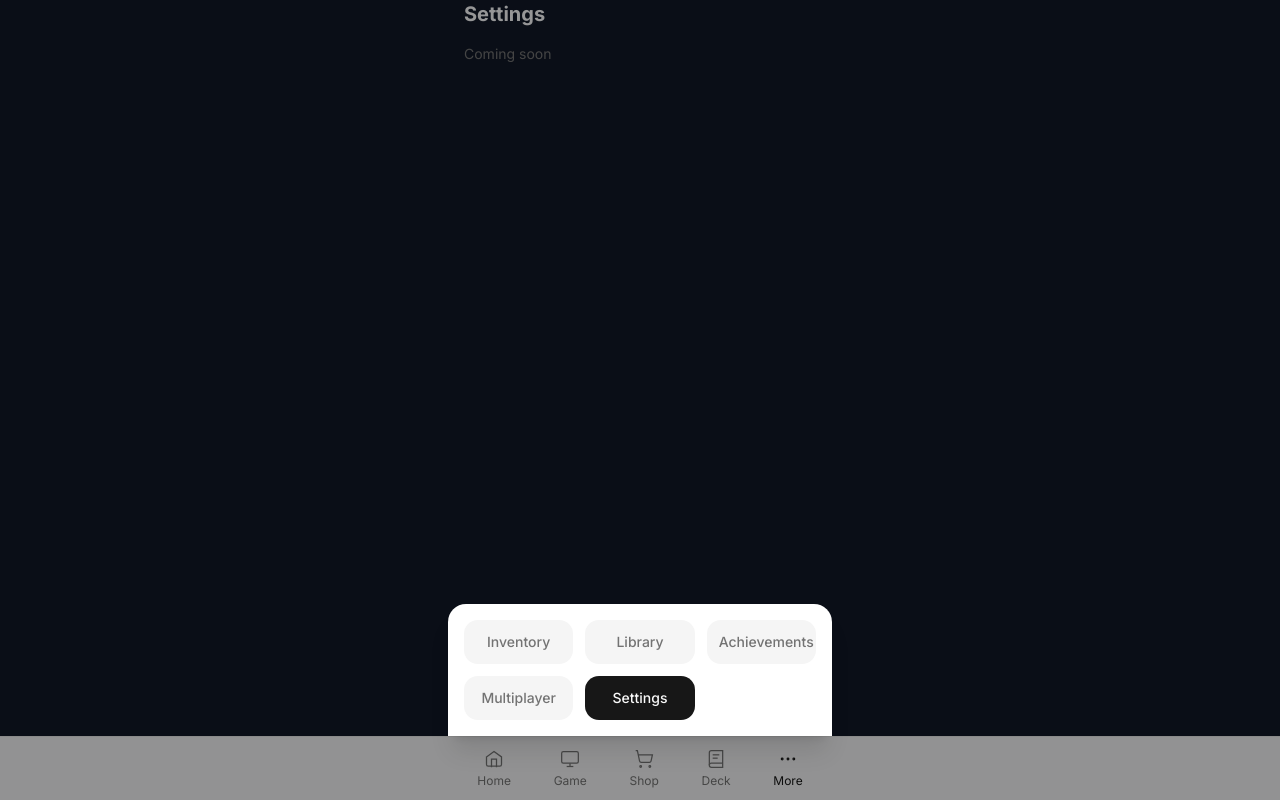
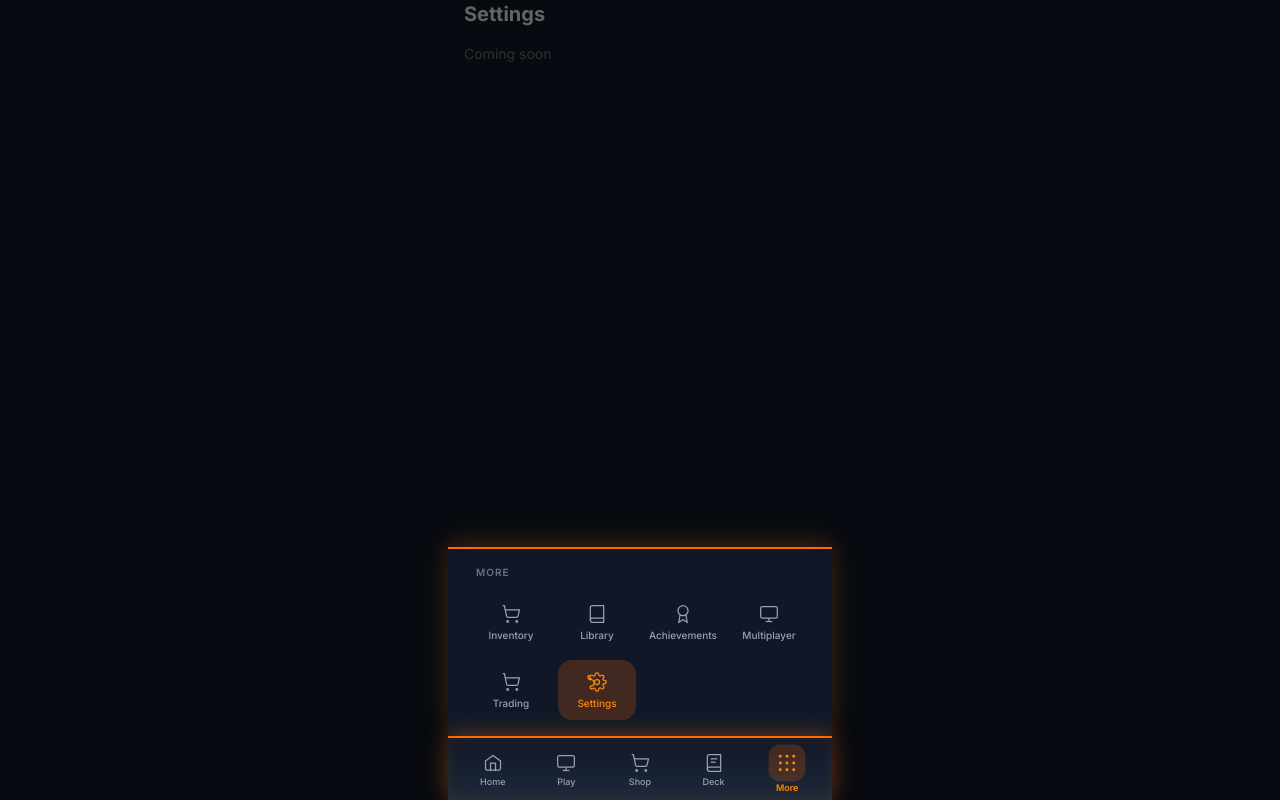
Before and after one commit to SpektrumTCG/spektrum-client, a Next.js app: page /settings in a window 1280 px wide. Both pictures are taken after a click on the button "More". Built offline with nearby package versions, Linux system fonts and the light colour scheme.

Commit message:
feat: restyle NavigationBar with dark sci-fi orange theme

```diff
--- a/src/components/layout/NavigationBar.tsx
+++ b/src/components/layout/NavigationBar.tsx
@@ -1,4 +1,3 @@
-// src/components/layout/NavigationBar.tsx
 "use client"
 
 import { usePathname, useRouter } from "next/navigation"
@@ -6,12 +5,6 @@ import { useState } from "react"
 import { motion, AnimatePresence } from "framer-motion"
 import { cn } from "@/lib/utils"
 import { NAV_HEIGHT } from "@/lib/constants"
-
-interface NavItem {
-  label: string
-  path: string
-  icon: React.ReactNode
-}
 
 const HomeIcon = () => (
   <svg width="20" height="20" viewBox="0 0 24 24" fill="none" stroke="currentColor" strokeWidth="1.5">
@@ -42,25 +35,55 @@ const DeckIcon = () => (
   </svg>
 )
 
-const MoreIcon = () => (
+const LibraryIcon = () => (
   <svg width="20" height="20" viewBox="0 0 24 24" fill="none" stroke="currentColor" strokeWidth="1.5">
-    <circle cx="5" cy="12" r="1"/><circle cx="12" cy="12" r="1"/><circle cx="19" cy="12" r="1"/>
+    <path d="M4 19.5A2.5 2.5 0 016.5 17H20"/>
+    <path d="M6.5 2H20v20H6.5A2.5 2.5 0 014 19.5v-15A2.5 2.5 0 016.5 2z"/>
   </svg>
 )
 
-const PRIMARY_NAV: NavItem[] = [
-  { label: "Home", path: "/home", icon: <HomeIcon /> },
-  { label: "Game", path: "/game", icon: <GameIcon /> },
-  { label: "Shop", path: "/shop", icon: <ShopIcon /> },
-  { label: "Deck", path: "/deck-builder", icon: <DeckIcon /> },
+const AchievementsIcon = () => (
+  <svg width="20" height="20" viewBox="0 0 24 24" fill="none" stroke="currentColor" strokeWidth="1.5">
+    <circle cx="12" cy="8" r="6"/>
+    <path d="M15.477 12.89 17 22l-5-3-5 3 1.523-9.11"/>
+  </svg>
+)
+
+const SettingsIcon = () => (
+  <svg width="20" height="20" viewBox="0 0 24 24" fill="none" stroke="currentColor" strokeWidth="1.5">
+    <circle cx="12" cy="12" r="3"/>
+    <path d="M19.4 15a1.65 1.65 0 00.33 1.82l.06.06a2 2 0 010 2.83 2 2 0 01-2.83 0l-.06-.06a1.65 1.65 0 00-1.82-.33 1.65 1.65 0 00-1 1.51V21a2 2 0 01-2 2 2 2 0 01-2-2v-.09A1.65 1.65 0 009 19.4a1.65 1.65 0 00-1.82.33l-.06.06a2 2 0 01-2.83 0 2 2 0 010-2.83l.06-.06A1.65 1.65 0 004.6 9a1.65 1.65 0 00-1.51-1H3a2 2 0 01-2-2 2 2 0 012-2h.09A1.65 1.65 0 004.6 9a1.65 1.65 0 00-.33-1.82l-.06-.06a2 2 0 010-2.83 2 2 0 012.83 0l.06.06a1.65 1.65 0 001.82.33H9a1.65 1.65 0 001-1.51V3a2 2 0 012-2 2 2 0 012 2v.09a1.65 1.65 0 001 1.51 1.65 1.65 0 001.82-.33l.06-.06a2 2 0 012.83 0 2 2 0 010 2.83l-.06.06a1.65 1.65 0 00-.33 1.82V9a1.65 1.65 0 001.51 1H21a2 2 0 012 2 2 2 0 01-2 2h-.09a1.65 1.65 0 00-1.51 1z"/>
+  </svg>
+)
+
+const MoreGridIcon = () => (
+  <svg width="20" height="20" viewBox="0 0 24 24" fill="none" stroke="currentColor" strokeWidth="1.5">
+    <circle cx="5" cy="5" r="1.5" fill="currentColor" stroke="none"/>
+    <circle cx="12" cy="5" r="1.5" fill="currentColor" stroke="none"/>
+    <circle cx="19" cy="5" r="1.5" fill="currentColor" stroke="none"/>
+    <circle cx="5" cy="12" r="1.5" fill="currentColor" stroke="none"/>
+    <circle cx="12" cy="12" r="1.5" fill="currentColor" stroke="none"/>
+    <circle cx="19" cy="12" r="1.5" fill="currentColor" stroke="none"/>
+    <circle cx="5" cy="19" r="1.5" fill="currentColor" stroke="none"/>
+    <circle cx="12" cy="19" r="1.5" fill="currentColor" stroke="none"/>
+    <circle cx="19" cy="19" r="1.5" fill="currentColor" stroke="none"/>
+  </svg>
+)
+
+const PRIMARY_NAV = [
+  { path: "/home", label: "Home", icon: <HomeIcon /> },
+  { path: "/game", label: "Play", icon: <GameIcon /> },
+  { path: "/shop", label: "Shop", icon: <ShopIcon /> },
+  { path: "/deck-builder", label: "Deck", icon: <DeckIcon /> },
 ]
 
-const MORE_NAV: NavItem[] = [
-  { label: "Inventory", path: "/inventory", icon: null },
-  { label: "Library", path: "/library", icon: null },
-  { label: "Achievements", path: "/achievements", icon: null },
-  { label: "Multiplayer", path: "/multiplayer", icon: null },
-  { label: "Settings", path: "/settings", icon: null },
+const MORE_NAV = [
+  { path: "/inventory", label: "Inventory", icon: <ShopIcon /> },
+  { path: "/library", label: "Library", icon: <LibraryIcon /> },
+  { path: "/achievements", label: "Achievements", icon: <AchievementsIcon /> },
+  { path: "/multiplayer", label: "Multiplayer", icon: <GameIcon /> },
+  { path: "/trading", label: "Trading", icon: <ShopIcon /> },
+  { path: "/settings", label: "Settings", icon: <SettingsIcon /> },
 ]
 
 export function NavigationBar() {
@@ -74,79 +97,118 @@ export function NavigationBar() {
   }
 
   const isActive = (path: string) => pathname === path
+  const isMoreActive = MORE_NAV.some(item => pathname === item.path)
+
+  const navBtnClass = (active: boolean) =>
+    cn(
+      "flex flex-col items-center justify-center flex-1 gap-1 min-h-[44px] min-w-[44px] transition-colors rounded-lg",
+      active ? "text-orange-400" : "text-gray-400 hover:text-orange-400"
+    )
 
   return (
     <>
       <AnimatePresence>
         {showMore && (
-          <>
           <motion.div
-              className="fixed inset-0 z-40 bg-black/40"
+            className="fixed inset-0 z-40 bg-black/60"
             initial={{ opacity: 0 }}
             animate={{ opacity: 1 }}
             exit={{ opacity: 0 }}
             onClick={() => setShowMore(false)}
           />
-            <motion.div
-              className="fixed bottom-16 left-1/2 z-50 w-full max-w-sm -translate-x-1/2 rounded-t-2xl bg-background p-4 shadow-xl"
-              initial={{ y: 100, opacity: 0 }}
-              animate={{ y: 0, opacity: 1 }}
-              exit={{ y: 100, opacity: 0 }}
-              transition={{ type: "spring", damping: 25, stiffness: 300 }}
-            >
-              <div className="grid grid-cols-3 gap-3">
-                {MORE_NAV.map((item) => (
-                  <button
-                    key={item.path}
-                    className={cn(
-                      "rounded-xl p-3 text-sm font-medium transition-colors",
-                      isActive(item.path)
-                        ? "bg-primary text-primary-foreground"
-                        : "bg-muted text-muted-foreground hover:bg-muted/80"
-                    )}
-                    onClick={() => navigate(item.path)}
-                  >
-                    {item.label}
-                  </button>
-                ))}
-              </div>
-            </motion.div>
-          </>
         )}
       </AnimatePresence>
 
-      <nav
-        className="fixed bottom-0 left-0 right-0 z-30 border-t border-border bg-background/95 backdrop-blur"
-        style={{ height: NAV_HEIGHT, paddingBottom: "var(--sab)" }}
+      <AnimatePresence>
+        {showMore && (
+          <motion.div
+            className="fixed left-0 right-0 z-50 flex justify-center"
+            style={{ bottom: NAV_HEIGHT }}
+            initial={{ y: "100%" }}
+            animate={{ y: 0 }}
+            exit={{ y: "100%" }}
+            transition={{ type: "spring", stiffness: 320, damping: 32 }}
           >
-        <div className="mx-auto flex h-full max-w-sm items-center justify-around px-2">
-          {PRIMARY_NAV.map((item) => (
-            <button
+            <div
+              className="w-full max-w-sm bg-gray-900 border-t-2 border-orange-500 px-6 pt-4 pb-4"
+              style={{ boxShadow: "0 -4px 24px rgba(249, 115, 22, 0.25)" }}
+            >
+              <p className="text-[10px] font-semibold text-gray-500 uppercase tracking-widest mb-3 px-1">More</p>
+              <div className="grid grid-cols-4 gap-2">
+                {MORE_NAV.map(item => (
+                  <motion.button
                     key={item.path}
+                    onClick={() => navigate(item.path)}
                     className={cn(
-                "flex flex-col items-center gap-1 rounded-lg px-3 py-2 text-xs transition-colors",
+                      "flex flex-col items-center gap-1.5 py-3 rounded-xl transition-colors",
                       isActive(item.path)
-                  ? "text-primary"
-                  : "text-muted-foreground hover:text-foreground"
+                        ? "text-orange-400 bg-orange-500/20"
+                        : "text-gray-400 hover:text-orange-400 hover:bg-orange-500/10"
                     )}
+                    whileTap={{ scale: 0.93 }}
+                  >
+                    <div className="w-5 h-5">{item.icon}</div>
+                    <span className="text-[10px] font-medium leading-none">{item.label}</span>
+                  </motion.button>
+                ))}
+              </div>
+            </div>
+          </motion.div>
+        )}
+      </AnimatePresence>
+
+      <div
+        className="fixed bottom-0 left-0 right-0 z-50 flex justify-center"
+        style={{ height: NAV_HEIGHT }}
+      >
+        <div
+          className="w-full max-w-sm h-full border-t-2 border-orange-500 bg-gradient-to-b from-gray-900 to-gray-800 flex items-center justify-around px-2"
+          style={{ boxShadow: "0 0 25px rgba(249, 115, 22, 0.4), inset 0 0 15px rgba(249, 115, 22, 0.1)" }}
+        >
+          {PRIMARY_NAV.map(item => (
+            <motion.button
+              key={item.path}
               onClick={() => navigate(item.path)}
+              className={navBtnClass(isActive(item.path))}
+              whileHover={{ scale: 1.08 }}
+              whileTap={{ scale: 0.95 }}
+            >
+              <motion.div
+                className={cn(
+                  "transition-all",
+                  isActive(item.path) ? "p-1.5 rounded-lg bg-orange-500/20" : ""
+                )}
+                animate={isActive(item.path) ? { scale: 1.15 } : { scale: 1 }}
+                transition={{ type: "spring", stiffness: 300 }}
               >
                 {item.icon}
-              <span>{item.label}</span>
-            </button>
+              </motion.div>
+              <span className={cn("text-[9px] font-medium leading-none", isActive(item.path) && "text-orange-400 font-semibold")}>
+                {item.label}
+              </span>
+            </motion.button>
           ))}
-          <button
-            className={cn(
-              "flex flex-col items-center gap-1 rounded-lg px-3 py-2 text-xs transition-colors",
-              showMore ? "text-primary" : "text-muted-foreground hover:text-foreground"
-            )}
-            onClick={() => setShowMore((v) => !v)}
+
+          <motion.button
+            onClick={() => setShowMore(v => !v)}
+            className={navBtnClass(isMoreActive || showMore)}
+            whileHover={{ scale: 1.08 }}
+            whileTap={{ scale: 0.95 }}
+            aria-label="More navigation options"
           >
-            <MoreIcon />
-            <span>More</span>
-          </button>
+            <motion.div
+              className={cn("transition-all", (isMoreActive || showMore) ? "p-1.5 rounded-lg bg-orange-500/20" : "")}
+              animate={(isMoreActive || showMore) ? { scale: 1.15 } : { scale: 1 }}
+              transition={{ type: "spring", stiffness: 300 }}
+            >
+              <MoreGridIcon />
+            </motion.div>
+            <span className={cn("text-[9px] font-medium leading-none", (isMoreActive || showMore) && "text-orange-400 font-semibold")}>
+              More
+            </span>
+          </motion.button>
         </div>
-      </nav>
+      </div>
     </>
   )
 }
```
Lines whose indentation alone changed are shown as unchanged.
